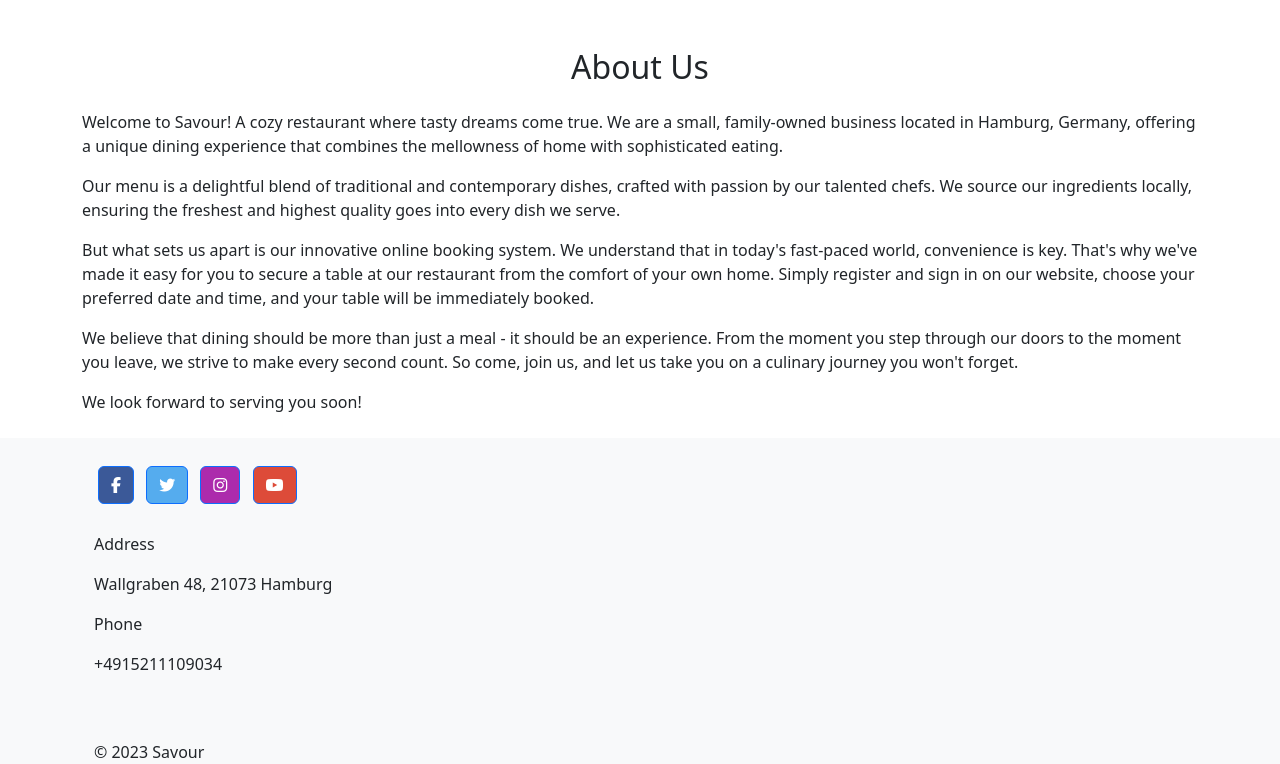
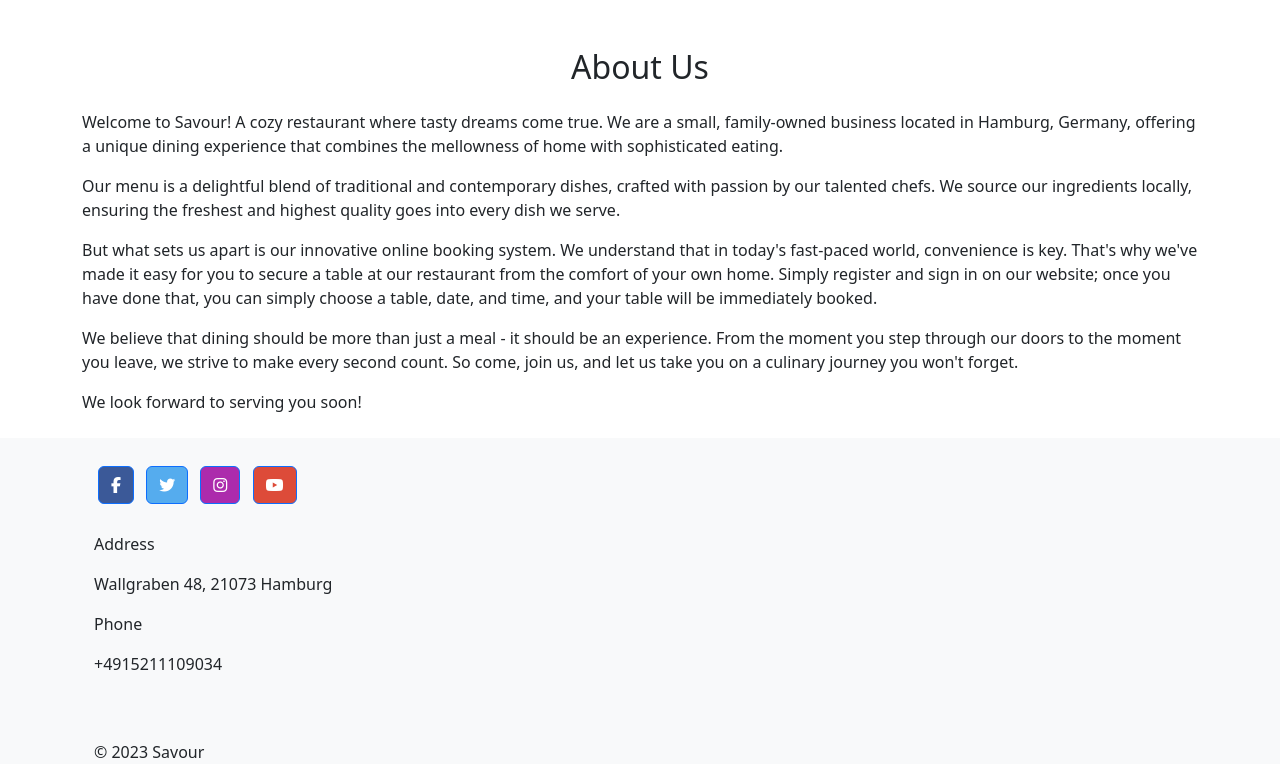
Before and after one commit to Majdi-Aref/restaurant, a Django app: page / in a window 1280 px wide. Shown: the part 530-1294 px from the top of the page. Run offline with Django 3.2, Linux system fonts and the light colour scheme; some libraries are stand-ins or nearby versions; some web fonts are replaced.

Commit message:
feat: modify the About Us section in home.html

```diff
--- a/booking/templates/home.html
+++ b/booking/templates/home.html
@@ -38,8 +38,8 @@
         understand that in today's fast-paced world, convenience is key. That's
         why we've made it easy for you to secure a table at our restaurant from
         the comfort of your own home. Simply register and sign in on our
-        website, choose your preferred date and time, and your table will be
-        immediately booked.
+        website; once you have done that, you can simply choose a table, date,
+        and time, and your table will be immediately booked.
       </p>
       <p>
         We believe that dining should be more than just a meal - it should be an
```
